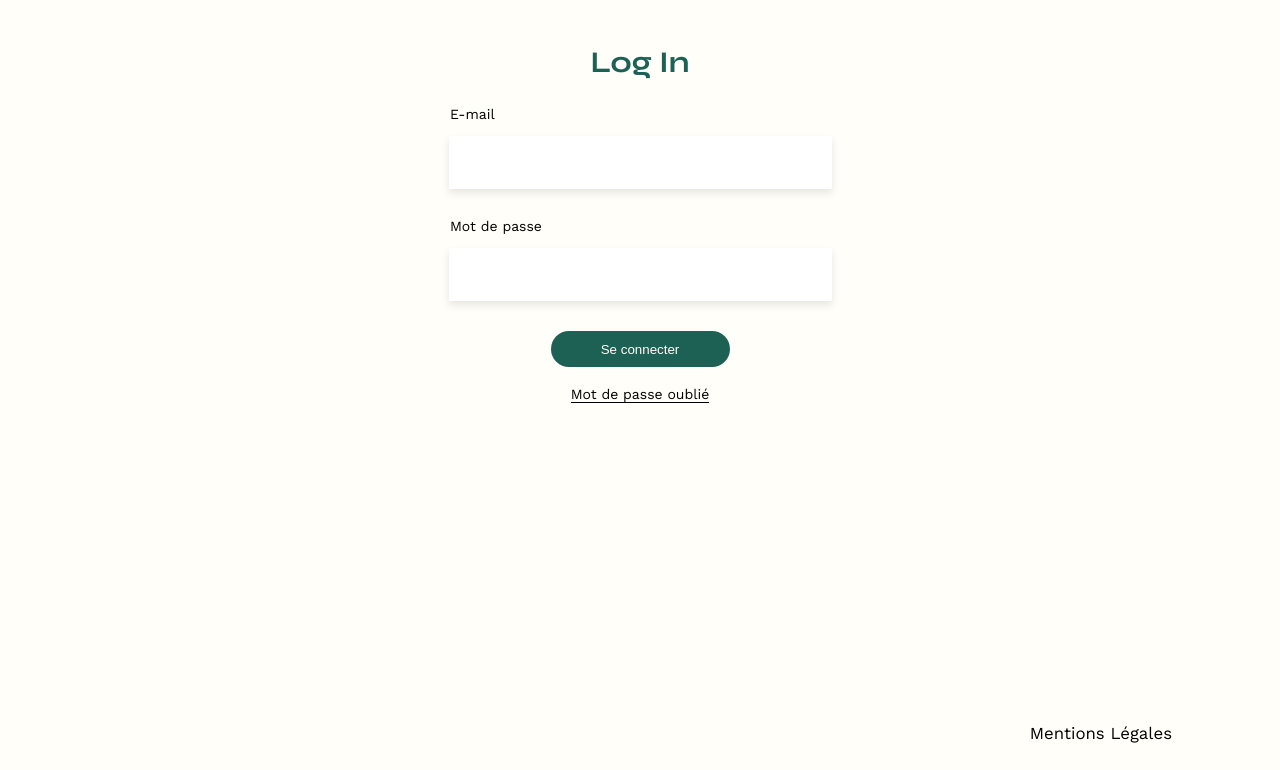
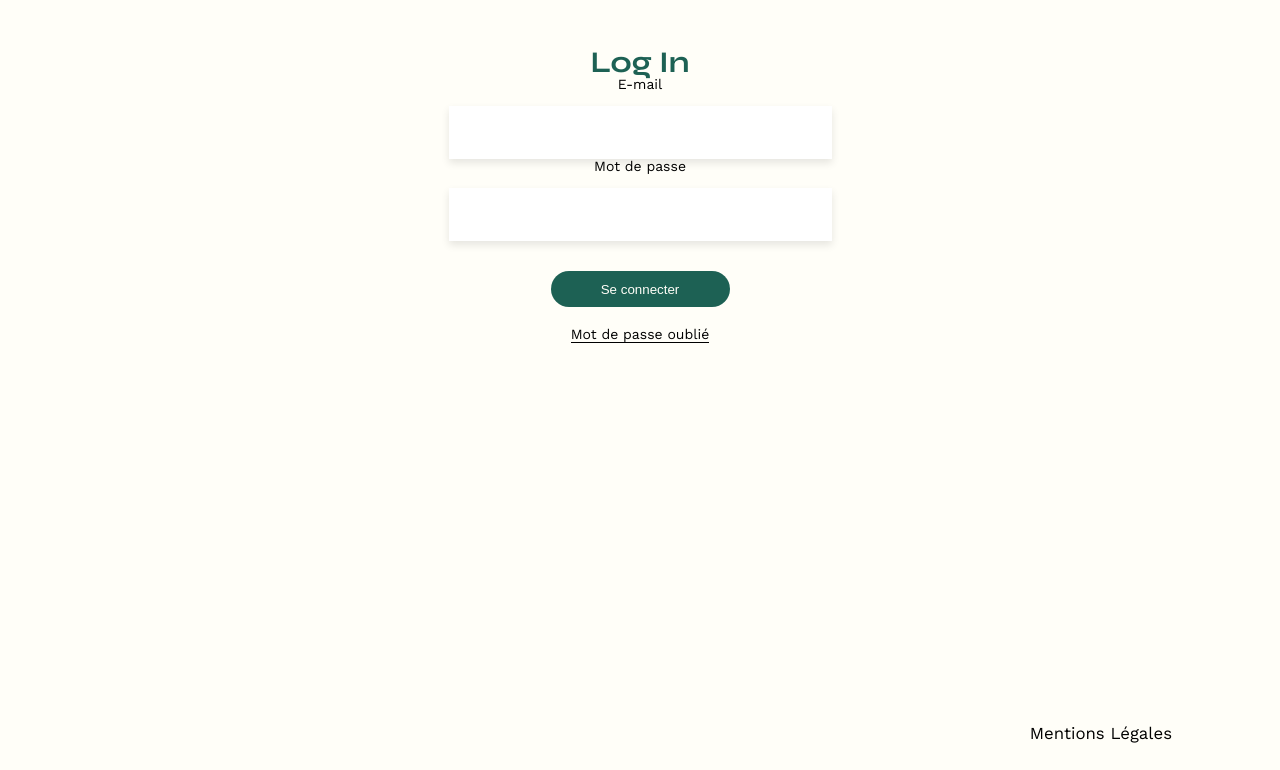
Before and after one commit to Gaudou-Noemie/Projet-sophie-bluel, a plain HTML site: page FrontEnd/index.html in a window 1280 px wide. Both pictures are taken after a click on the button "login". Shown: the part 107-877 px from the top of the page. Drawn offline with nearby package versions, Linux system fonts and the light colour scheme; no server answers.

Commit message:
Modification login

```diff
--- a/FrontEnd/assets/style.css
+++ b/FrontEnd/assets/style.css
@@ -237,13 +237,6 @@ footer nav ul {
 
 }
 
-.titleMail{
-	display: flex;
-	width: 380px;
-	margin-top: 30px;
-	font-weight: 500;
-}
-
 .userMail{
 	width: 379px;
 	display: flex;
@@ -252,13 +245,6 @@ footer nav ul {
 	box-shadow: 0 4px 8px rgba(0, 0, 0, 0.1);
 	height: 51px;
 	margin-top: 15px;
-}
-
-.titlePassword{
-	display: flex;
-	width: 380px;
-	margin-top: 30px;
-	font-weight: 500;
 }
 
 .userPassword{
--- a/FrontEnd/login.js
+++ b/FrontEnd/login.js
@@ -26,29 +26,29 @@ const firstLi = categoriesUl.querySelector("li");                            //
     buttonLogin.addEventListener("click", function() {                      // On crée une fonction d'écoute sur le bouton login
         document.querySelector("main").innerText = "";                      // On lorsque le bouton est séléctionnée le "main se vide"
 
-        const formulaire = document.createElement("form");                  // On crée un formulaire de connection
-          formulaire.innerHTML = "<h2>Log In</h2>";                         // On lui donne le titre "Log In"
-          formulaire.classList.add("formLogin");                            // On lui donne une class "formLogin"
 
-const titleMail = document.createElement("p");                              // On crée un paragraphe
-titleMail.innerText = "E-mail";                                             // Le texte sera "E-mail"
-titleMail.classList.add("titleMail");                                       // On lui donne une class "titleMail"
+    const formulaire = document.createElement("form");                      // On crée un formulaire de connection
+    formulaire.innerHTML = "<h2>Log In</h2>";                               // On lui donne le titre "Log In"
+    formulaire.classList.add("formLogin");                                  // On lui donne une class "formLogin"
+
+
 
 const userMail = document.createElement("input");                           // On crée un imput
 userMail.classList.add("userMail");                                         // On lui crée une class "userMail"
-userMail.setAttribute("label", "email");                                    // On lui crée un label nommé "email"
+const labelMail = document.createElement("label");                          // On lui crée un label
+labelMail.innerText= "E-mail";
+labelMail.setAttribute("for","E-mail");
+userMail.setAttribute("id", "E-mail");
 userMail.setAttribute("type", "email");                                     // On lui crée un type "email"
 
 
 
-const titlePassword = document.createElement("p");                          // On crée un paragraphe
-titlePassword.innerText = "Mot de passe";                                   // Le texte sera "Mot de passe"
-titlePassword.classList.add("titlePassword");                               // On lui donne une class "titlePassword"
-
-
 const userPassword = document.createElement("input");                       // On crée un imput
 userPassword.classList.add("userPassword");                                 // On lui crée une class "userPassword"
-userPassword.setAttribute("label", "Mot de passe");                         // On lui crée un label nommé "Mot de passe"
+const labelPassword = document.createElement("label");
+labelPassword.innerText = "Mot de passe";
+labelPassword.setAttribute("for","Password");
+userPassword.setAttribute("id", "Password");
 userPassword.setAttribute("type", "password");                              // On lui crée un type "password"
 
 
@@ -64,9 +64,11 @@ forgotPassword.innerText = "Mot de passe oublié";                           //
 
 
 
-formulaire.appendChild(titleMail);                                          // titleMail sera l'enfant de formulaire
+formulaire.appendChild(labelMail);
+
 formulaire.appendChild(userMail);                                           // userMail sera l'enfant de formulaire
-formulaire.appendChild(titlePassword);                                      // titlePassword sera l'enfant de formulaire
+
+formulaire.appendChild(labelPassword);
 formulaire.appendChild(userPassword);                                       // userPassword sera l'enfant de formulaire
 formulaire.appendChild(sendBtn);                                            // sendBtn sera l'enfant de formulaire
 formulaire.appendChild(forgotPassword);                                     //forgotPassword sera l'enfant de formulaire
@@ -76,14 +78,12 @@ main.appendChild(formulaire);                                               // f
   });
 
 
+// try {
+//   const reponse = await fetch ("http://localhost:5678/api/users/login");
+//   const login = await reponse.json();
+//   window.login = login
 
-
-
-
-
-
-
-
+// }
 
 // console.log("Le bouton 'login' a été cliqué et le formulaire est ajouté à main.");                // On verifie dans la console
 
```
